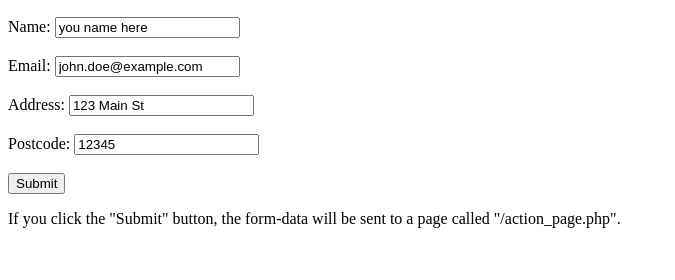
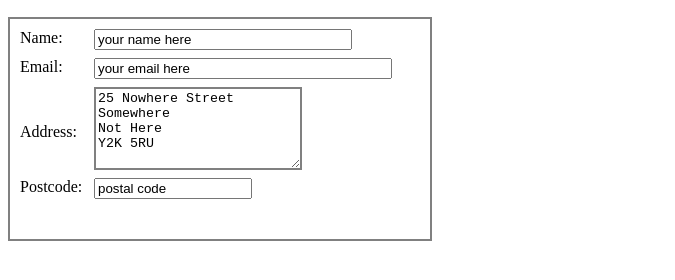
Before and after one commit to gabriellenyaaaa/section_program_tk3, a plain HTML site: page index2.html in a window 1280 px wide. Shown: the part 50-330 px from the top of the page, without its empty margins (0-675 px from the left). Drawn offline with Linux system fonts and the light colour scheme.

Commit message:
Latihan 2 kurang slider

```diff
--- a/index2.html
+++ b/index2.html
@@ -1,22 +1,34 @@
 <!DOCTYPE html>
 <html>
+<head>
+    <title>HTML Forms</title>
+</head>
 <body>
 
 <h2>HTML Forms</h2>
 
+<div style="width: 400px; height: 200px; overflow: auto; border: 2px solid gray; padding: 10px;">
+
 <form action="/action_page.php">
-  <label for="fname">Name:</label>
-  <input type="text" id="fname" name="fname" value="you name here"><br><br>
-  <label for="ename">Email:</label>
-  <input type="text" id="ename" name="ename" value="john.doe@example.com"><br><br>
-  <label for="aname">Address:</label>
-  <input type="text" id="aname" name="aname" value="123 Main St"><br><br>
-  <label for="pname">Postcode:</label>
-  <input type="text" id="pname" name="pname" value="12345"><br><br>
-  <input type="submit" value="Submit">
+
+  <label for="fname" style="display: inline-block; width: 70px; vertical-align: top;">Name:</label>
+  <input type="text" id="fname" name="fname" value="your name here" style="width: 250px; margin-bottom: 8px;"><br>
+
+  <label for="ename" style="display: inline-block; width: 70px; vertical-align: top;">Email:</label>
+  <input type="text" id="ename" name="ename" value="your email here" style="width: 290px; margin-bottom: 8px;"><br>
+
+  <label for="aname" style="display: inline-block; width: 70px; vertical-align: middle;">Address:</label>
+  <textarea id="aname" name="aname" rows="4" cols="50" style="width: 200px; height: 75px; overflow: auto; border: 2px solid gray; vertical-align: middle; margin-bottom: 8px;">25 Nowhere Street
+Somewhere
+Not Here
+Y2K 5RU
+</textarea><br>
+
+  <label for="pname" style="display: inline-block; width: 70px; vertical-align: top;">Postcode:</label>
+  <input type="text" id="pname" name="pname" value="postal code" style="width: 150px; margin-bottom: 8px;"><br><br>
+
 </form>
 
-<p>If you click the "Submit" button, the form-data will be sent to a page called "/action_page.php".</p>
-
+</div>
 </body>
 </html>
```
